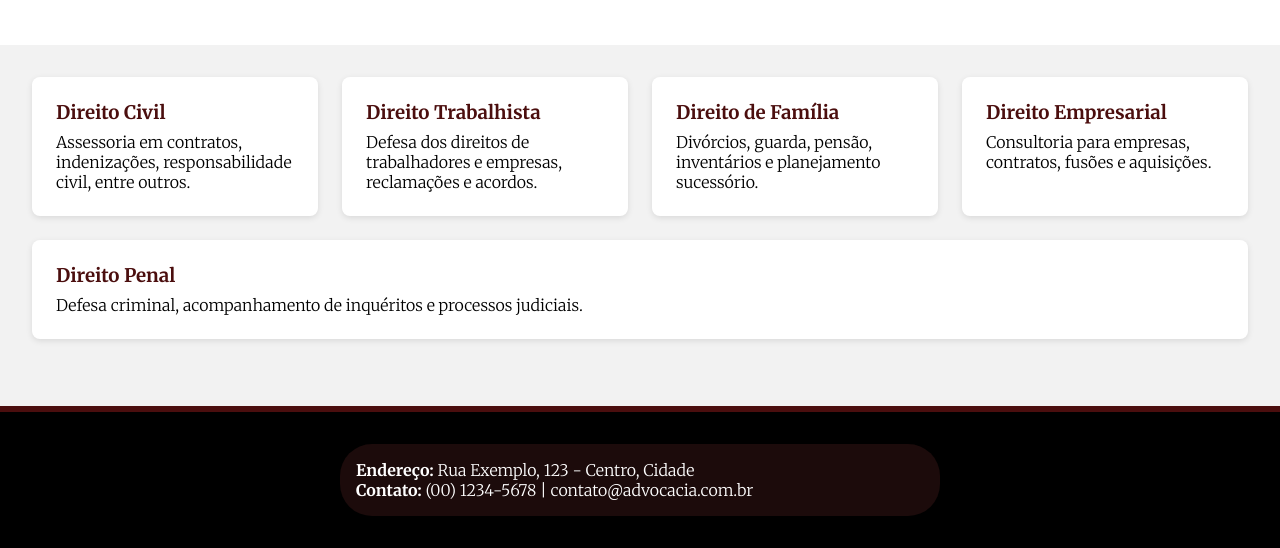
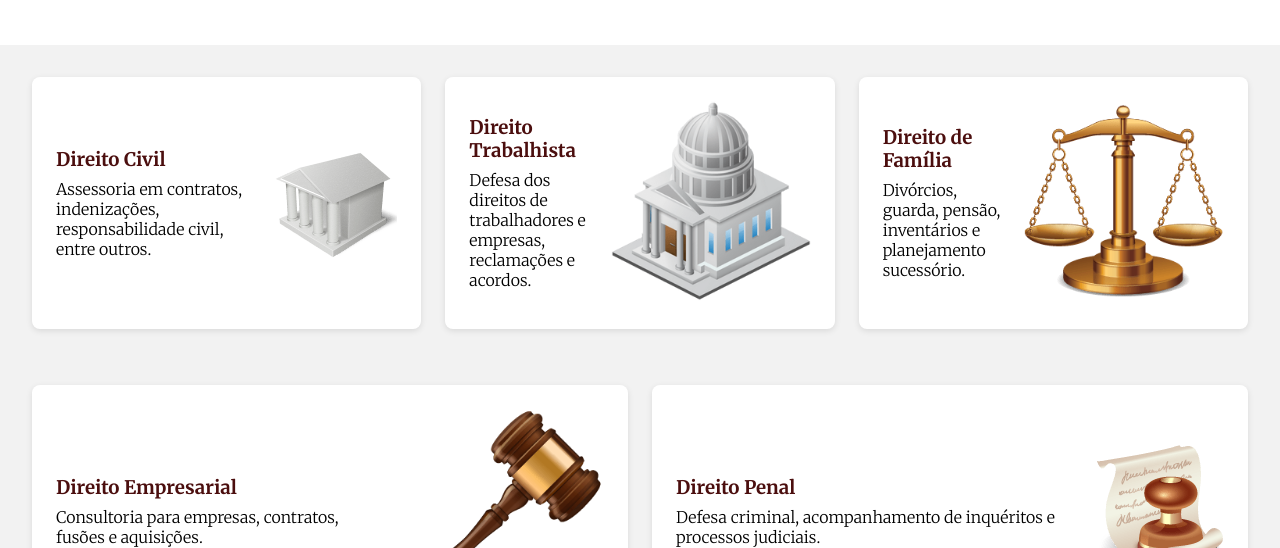
Before and after one commit to Gabriel-Rehbein/SiteAdvogados, a plain HTML site: page Paginas/servicos.html in a window 1280 px wide. Shown: the part 252-800 px from the top of the page. Drawn offline with Linux system fonts and the light colour scheme.

Commit message:
versao 4.0

```diff
--- a/Paginas/servicos.html
+++ b/Paginas/servicos.html
@@ -37,26 +37,57 @@
     </section>
 
     <section class="lista-servicos">
+
       <div class="servico-box">
+        <div class="servico-texto">
           <h3>Direito Civil</h3>
           <p>Assessoria em contratos, indenizações, responsabilidade civil, entre outros.</p>
         </div>
+        <div class="servico-imagem">
+          <img src="../Image/servicos/direito-civil.jpg" alt="Direito Civil">
+        </div>
+      </div>
+
       <div class="servico-box">
+        <div class="servico-texto">
           <h3>Direito Trabalhista</h3>
           <p>Defesa dos direitos de trabalhadores e empresas, reclamações e acordos.</p>
         </div>
+        <div class="servico-imagem">
+          <img src="../Image/servicos/direito-trabalhista.jpg" alt="Direito Trabalhista">
+        </div>
+      </div>
+
       <div class="servico-box">
+        <div class="servico-texto">
           <h3>Direito de Família</h3>
           <p>Divórcios, guarda, pensão, inventários e planejamento sucessório.</p>
         </div>
+        <div class="servico-imagem">
+          <img src="../Image/servicos/direito-familia.jpg" alt="Direito de Família">
+        </div>
+      </div>
+
       <div class="servico-box">
+        <div class="servico-texto">
           <h3>Direito Empresarial</h3>
           <p>Consultoria para empresas, contratos, fusões e aquisições.</p>
         </div>
+        <div class="servico-imagem">
+          <img src="../Image/servicos/direito-empresarial.jpg" alt="Direito Empresarial">
+        </div>
+      </div>
+
       <div class="servico-box">
+        <div class="servico-texto">
           <h3>Direito Penal</h3>
           <p>Defesa criminal, acompanhamento de inquéritos e processos judiciais.</p>
         </div>
+        <div class="servico-imagem">
+          <img src="../Image/servicos/direito-penal.jpg" alt="Direito Penal">
+        </div>
+      </div>
+
     </section>
   </main>
 
--- a/css/profissionais.css
+++ b/css/profissionais.css
@@ -118,16 +118,12 @@ nav ul li a.ativo {
 }
 
 footer {
-  position: fixed;
-  bottom: 0;
-  left: 0;
-  width: 100%;
   background-color: var(--preto);
   color: var(--branco);
   text-align: center;
   padding: 2rem 1rem;
   border-top: 6px solid var(--vinho);
-  z-index: 1000;
+  margin-top: auto;
 }
 
 footer .contato {
--- a/css/servicos.css
+++ b/css/servicos.css
@@ -118,16 +118,12 @@ nav ul li a.ativo {
 }
 
 footer {
-  position: fixed;
-  bottom: 0;
-  left: 0;
-  width: 100%;
   background-color: var(--preto);
   color: var(--branco);
   text-align: center;
   padding: 2rem 1rem;
   border-top: 6px solid var(--vinho);
-  z-index: 1000;
+  margin-top: auto;
 }
 
 footer .contato {
@@ -243,3 +239,20 @@ footer .contato {
   color: var(--vinho);
   margin-bottom: 0.5rem;
 }
+
+.servico-box {
+  display: flex;
+  align-items: center;
+  justify-content: space-between;
+  gap: 20px;
+  margin-bottom: 2rem;
+}
+
+.servico-texto {
+  flex: 1;
+}
+
+.servico-imagem img {
+  max-width: 200px;
+  border-radius: 8px;
+}
--- a/css/style.css
+++ b/css/style.css
@@ -290,3 +290,20 @@ footer .contato {
     flex-direction: column;
   }
 }
+
+.servico-box {
+  display: flex;
+  align-items: center;
+  justify-content: space-between;
+  gap: 20px;
+  margin-bottom: 2rem;
+}
+
+.servico-texto {
+  flex: 1;
+}
+
+.servico-imagem img {
+  max-width: 200px;
+  border-radius: 8px;
+}
```
Also changed, not shown: Paginas/contato.html (+16 -0 lines), css/contato.css (+27 -0 lines), index.html (+46 -11 lines), Image/servicos/direito-civil.jpg (added), Image/servicos/direito-empresarial.jpg (added), Image/servicos/direito-familia.jpg (added), Image/servicos/direito-penal.jpg (added), Image/servicos/direito-trabalhista.jpg (added). Lines whose indentation alone changed are shown as unchanged.
